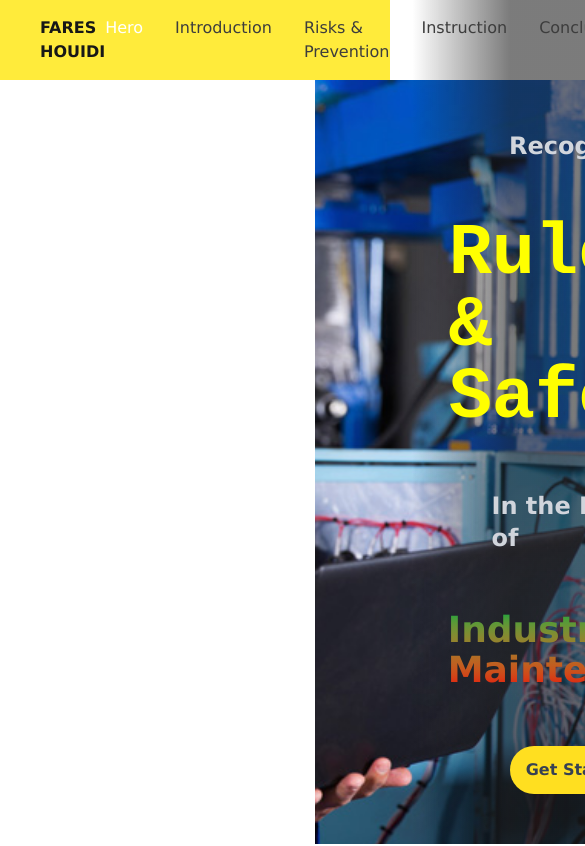
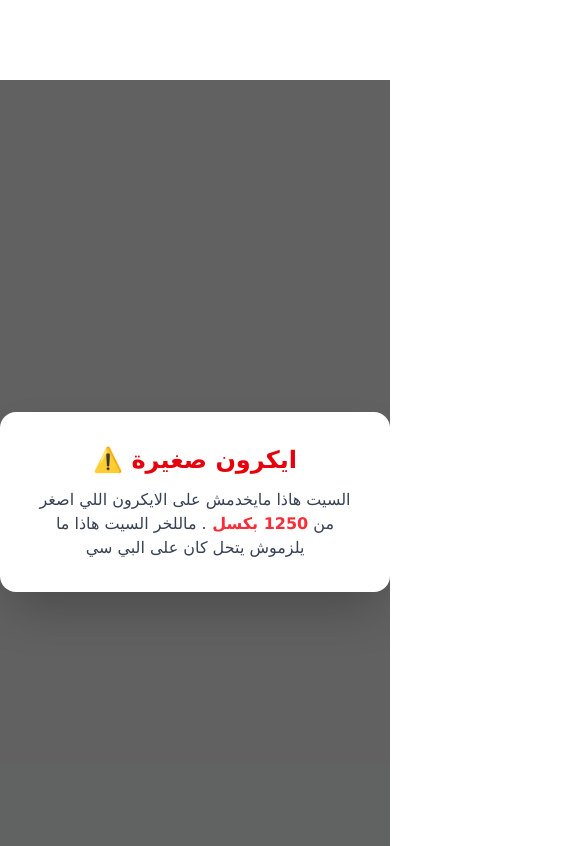
Before and after one commit to Fereshouidi/mantenance_rules_and_safety, a Next.js app: page / in a window 390 px wide. Shown: the top 846 px of the page, 585 px wide, since content can reach past the window. Built offline with nearby package versions, Linux system fonts and the light colour scheme.

Commit message:
some edit

```diff
--- a/app/page.tsx
+++ b/app/page.tsx
@@ -2,8 +2,27 @@
 import Image from "next/image";
 import Main from "./main";
 import { headerHeight } from "@/constent";
+import { useEffect, useState } from "react";
+import ScreenWidthWarning from "@/componnents/sub/screenWidthWarning";
 
 export default function Home() {
+
+  const [screenWidth, setScreenWidth] = useState(0);
+
+  useEffect(() => {
+    const handleResize = () => setScreenWidth(window.innerWidth);
+    handleResize();
+    window.addEventListener("resize", handleResize);
+
+    return () => window.removeEventListener("resize", handleResize);
+  }, []);
+
+  if (screenWidth < 1250) {
+    return (
+      <ScreenWidthWarning/>
+    )
+  }
+
   return (
     <div
       className="font-sans grid grid-rows-[20px_1fr_20px] items-center justify-items-center min-h-screen"
--- /dev/null
+++ b/componnents/sub/screenWidthWarning.tsx
@@ -0,0 +1,24 @@
+"use client";
+import { useState, useEffect } from "react";
+
+export default function ScreenWidthWarning() {
+
+  return (
+    <div className="min-h-screen flex items-center justify-center bg-gray-100 relative">
+
+        <div className="absolute top-0 left-0 w-full h-full bg-black/60 flex items-center justify-center z-50">
+          <div className="bg-white p-8 rounded-2xl shadow-2xl text-center max-w-md">
+            <h2 className="text-2xl font-bold text-red-600 mb-3">
+              ⚠️ ايكرون صغيرة
+            </h2>
+            <p className="text-gray-700">
+              السيت هاذا مايخدمش على الايكرون اللي اصغر من{" "}
+              <span className="font-semibold text-red-500">1250 بكسل </span>{" . "}
+              ماللخر السيت هاذا ما يلزموش يتحل كان على البي سي
+            </p>
+          </div>
+        </div>
+
+    </div>
+  );
+}
```
